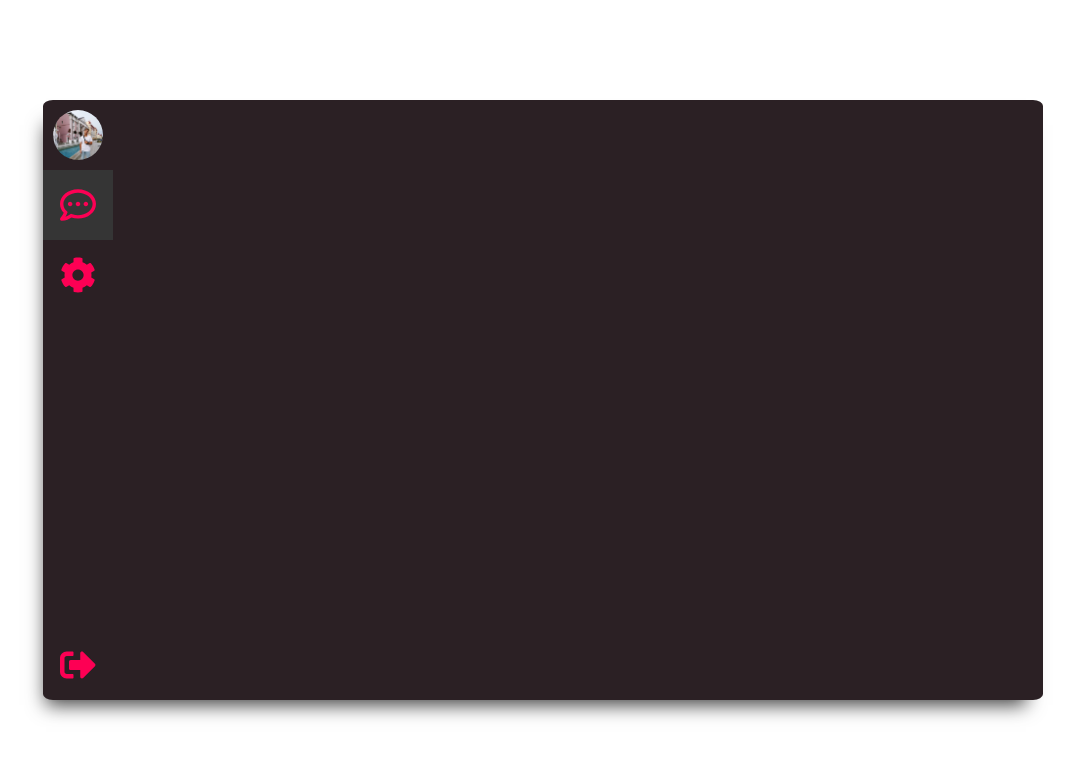
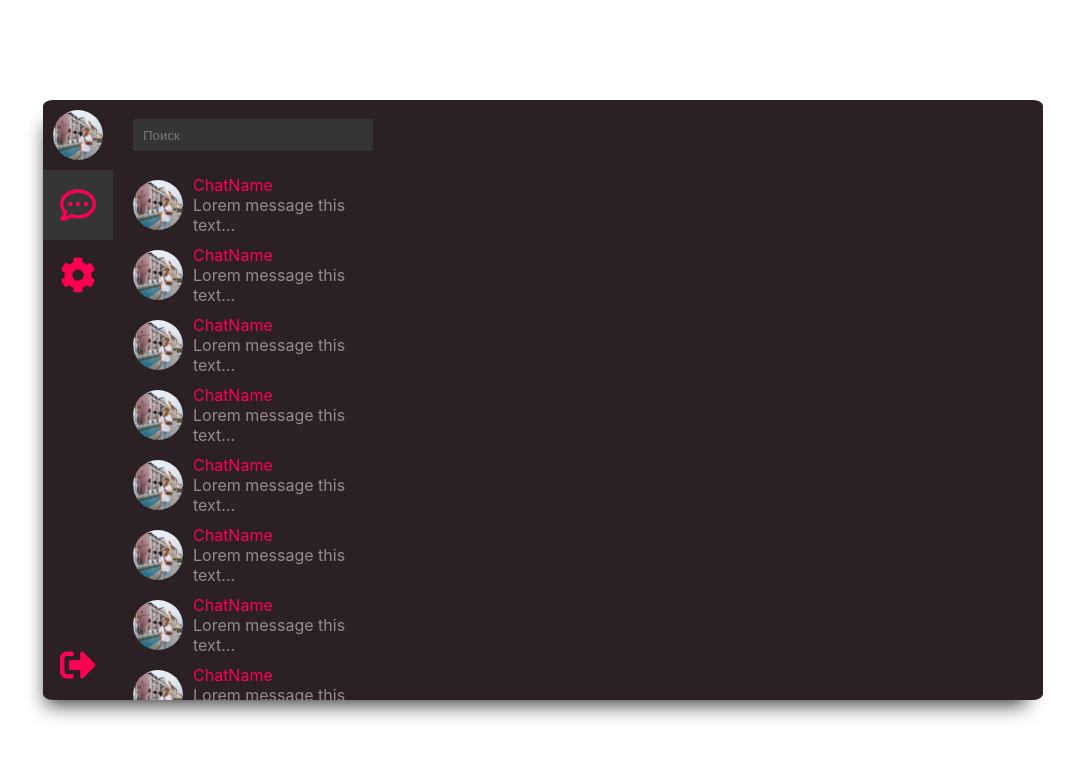
Before and after one commit to bogdanaks/simple-chat, a React (Create React App) app in the folder client/: page / in a window 1280 px wide. Shown: the top 758 px of the page, without its empty margins (97-1171 px from the left). Built offline with nearby package versions, Linux system fonts and the light colour scheme.

Commit message:
Add chat component and styles

```diff
--- /dev/null
+++ b/client/src/components/Main/Chat/Chat.scss
@@ -0,0 +1,94 @@
+.chat-wrapper {
+    width: 100%;
+    display: flex;
+    flex-direction: row;
+    .dialogs {
+        width: 280px;
+        height: 100%;
+
+        &__search-inner {
+            height: 50px;
+            padding: 10px 20px;
+            display: flex;
+            align-items: center;
+        }
+        &__search-input {
+            height: 30px;
+            background-color: #353535;
+            border: none;
+            border-radius: 2%;
+            padding-left: 10px;
+            color: rgba(251, 249, 250, 0.575);
+            width: 100%;
+        }
+        ::-webkit-scrollbar {
+            width: 3px;
+            height: 2px;
+        }
+        ::-webkit-scrollbar-thumb {
+            background: #FD0054;
+            border: none;
+            border-radius: 50px;
+        }
+        ::-webkit-scrollbar-thumb:hover {
+            background: rgb(187, 0, 62);
+        }
+        ::-webkit-scrollbar-thumb:active {
+            background: rgb(187, 0, 62);
+        }
+        ::-webkit-scrollbar-track {
+            background: #666666;
+            border: 0px none #ffffff;
+            border-radius: 50px;
+        }
+        ::-webkit-scrollbar-corner {
+            background: transparent;
+        }
+        .dialog-items {
+            height: 530px;
+            overflow: auto;
+            overflow-x: hidden;
+            .dialog-item {
+                cursor: pointer;
+                &:hover {
+                    background-color: #353535;
+                }
+                height: 70px;
+                display: flex;
+                align-items: center;
+                &__inner {
+                    padding: 10px 20px;
+                    display: flex;
+                    flex-direction: row;
+                    align-items: center;
+                }
+                &__photo-container {
+                    border-radius: 50%;
+                    overflow: hidden;
+                    height: 50px;
+                    width: 50px;
+                    img {
+                        width: 50px;
+                    }
+                }
+                &__info {
+                    display: flex;
+                    flex-direction: column;
+                    width: 190px;
+                    padding-left: 10px;
+                }
+                &__name {
+                    color: #FD0054;
+                }
+                &__message {
+                    color: rgba(251, 249, 250, 0.5);
+                }
+            }
+        }
+    }
+
+    .messages {
+        width: 630px;
+        height: 100%;
+    }
+}
--- /dev/null
+++ b/client/src/components/Main/Chat/Chat.tsx
@@ -0,0 +1,109 @@
+import React from 'react'
+
+import dialogPhoto from '../../../assets/user.jpg'
+import './Chat.scss'
+
+const Chat: React.FC = () => {
+    return (
+        <div className="chat-wrapper">
+            <div className="dialogs">
+                <div className="dialogs__search-inner">
+                    <input className="dialogs__search-input" type="text" placeholder="Поиск"/>
+                </div>
+                <div className="dialog-items">
+                    <div className="dialog-item">
+                        <div className="dialog-item__inner">
+                            <div className="dialog-item__photo-container">
+                                <img className="dialog-item__photo" src={dialogPhoto} alt="dialog"/>
+                            </div>
+                            <div className="dialog-item__info">
+                                <div className="dialog-item__name">ChatName</div>
+                                <div className="dialog-item__message">Lorem message this text...</div>
+                            </div>
+                        </div>
+                    </div>
+                    <div className="dialog-item">
+                        <div className="dialog-item__inner">
+                            <div className="dialog-item__photo-container">
+                                <img className="dialog-item__photo" src={dialogPhoto} alt="dialog"/>
+                            </div>
+                            <div className="dialog-item__info">
+                                <div className="dialog-item__name">ChatName</div>
+                                <div className="dialog-item__message">Lorem message this text...</div>
+                            </div>
+                        </div>
+                    </div>
+                    <div className="dialog-item">
+                        <div className="dialog-item__inner">
+                            <div className="dialog-item__photo-container">
+                                <img className="dialog-item__photo" src={dialogPhoto} alt="dialog"/>
+                            </div>
+                            <div className="dialog-item__info">
+                                <div className="dialog-item__name">ChatName</div>
+                                <div className="dialog-item__message">Lorem message this text...</div>
+                            </div>
+                        </div>
+                    </div>
+                    <div className="dialog-item">
+                        <div className="dialog-item__inner">
+                            <div className="dialog-item__photo-container">
+                                <img className="dialog-item__photo" src={dialogPhoto} alt="dialog"/>
+                            </div>
+                            <div className="dialog-item__info">
+                                <div className="dialog-item__name">ChatName</div>
+                                <div className="dialog-item__message">Lorem message this text...</div>
+                            </div>
+                        </div>
+                    </div>
+                    <div className="dialog-item">
+                        <div className="dialog-item__inner">
+                            <div className="dialog-item__photo-container">
+                                <img className="dialog-item__photo" src={dialogPhoto} alt="dialog"/>
+                            </div>
+                            <div className="dialog-item__info">
+                                <div className="dialog-item__name">ChatName</div>
+                                <div className="dialog-item__message">Lorem message this text...</div>
+                            </div>
+                        </div>
+                    </div>
+                    <div className="dialog-item">
+                        <div className="dialog-item__inner">
+                            <div className="dialog-item__photo-container">
+                                <img className="dialog-item__photo" src={dialogPhoto} alt="dialog"/>
+                            </div>
+                            <div className="dialog-item__info">
+                                <div className="dialog-item__name">ChatName</div>
+                                <div className="dialog-item__message">Lorem message this text...</div>
+                            </div>
+                        </div>
+                    </div>
+                    <div className="dialog-item">
+                        <div className="dialog-item__inner">
+                            <div className="dialog-item__photo-container">
+                                <img className="dialog-item__photo" src={dialogPhoto} alt="dialog"/>
+                            </div>
+                            <div className="dialog-item__info">
+                                <div className="dialog-item__name">ChatName</div>
+                                <div className="dialog-item__message">Lorem message this text...</div>
+                            </div>
+                        </div>
+                    </div>
+                    <div className="dialog-item">
+                        <div className="dialog-item__inner">
+                            <div className="dialog-item__photo-container">
+                                <img className="dialog-item__photo" src={dialogPhoto} alt="dialog"/>
+                            </div>
+                            <div className="dialog-item__info">
+                                <div className="dialog-item__name">ChatName</div>
+                                <div className="dialog-item__message">Lorem message this text...</div>
+                            </div>
+                        </div>
+                    </div>
+                </div>
+            </div>
+            <div className="messages"></div>
+        </div>
+    )
+}
+
+export default Chat
--- a/client/src/components/Main/Main.scss
+++ b/client/src/components/Main/Main.scss
@@ -5,4 +5,6 @@
     box-shadow: -7px 15px 18px -10px rgba(0,0,0,0.75);
     border-radius: 1%;
     overflow: hidden;
+    display: flex;
+    flex-direction: row;
 }
--- a/client/src/components/Main/Main.tsx
+++ b/client/src/components/Main/Main.tsx
@@ -1,6 +1,7 @@
 import React from 'react'
 
 import Sidebar from './Sidebar/Sidebar'
+import Chat from './Chat/Chat'
 
 import './Main.scss'
 
@@ -8,6 +9,7 @@ const Main = () => {
     return (
         <div className="wrapper">
             <Sidebar />
+            <Chat />
         </div>
     )
 }
```
